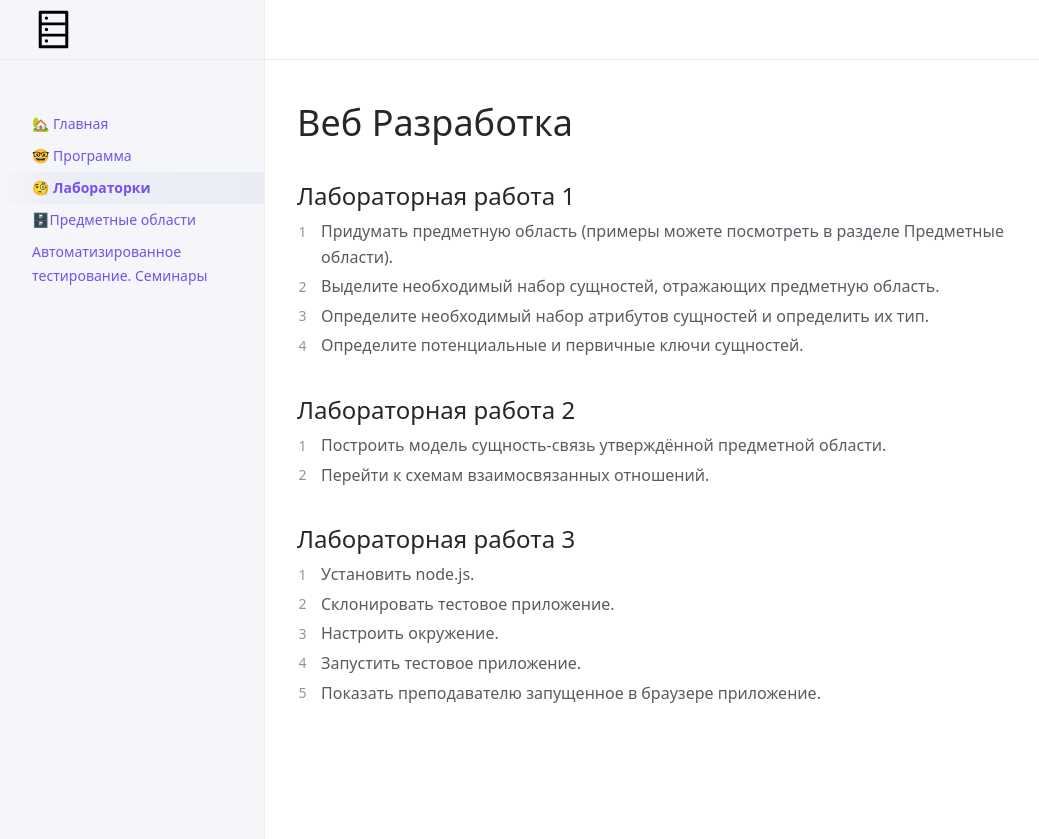
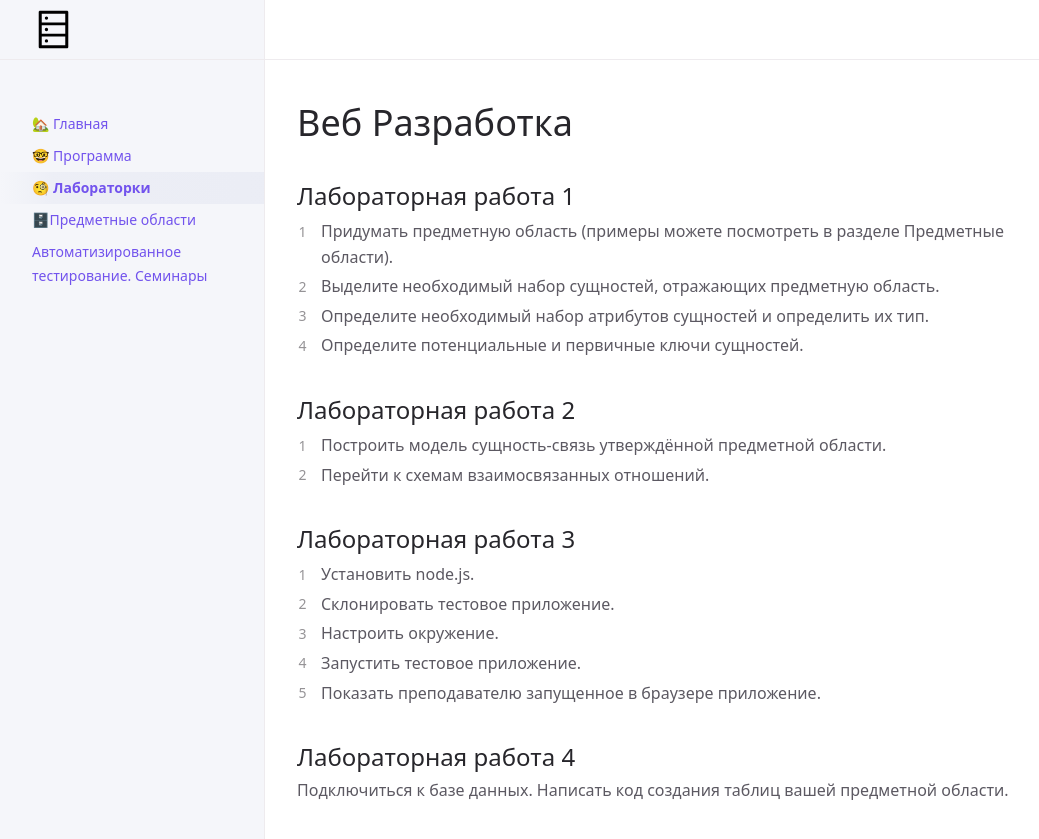
Before and after one commit to Das-dasein/db-lovefield, a Jekyll site: the page built from tasks.md, in a window 1280 px wide. Shown: the top 839 px of the page, without its empty margins (107-1146 px from the left). Built offline with Jekyll 4.4.1, drawn with Linux system fonts in a browser that asks for light colours; our own code applies the rules of GitHub Pages for plain Markdown files; a script that is not in the unit is left out.

Commit message:
Update tasks.md

```diff
--- a/tasks.md
+++ b/tasks.md
@@ -20,3 +20,6 @@ nav_order: 3
 3.  Настроить окружение.
 4.  Запустить тестовое приложение.
 5.  Показать преподавателю запущенное в браузере приложение.
+
+## Лабораторная работа 4
+Подключиться к базе данных. Написать код создания таблиц вашей предметной области.
```
